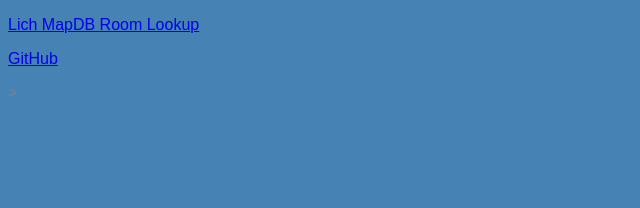
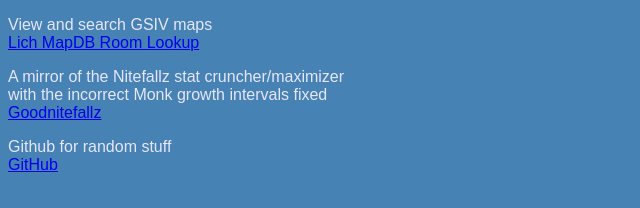
Before and after one commit to FarFigNewGut/FarFigNewGut.github.io, a plain HTML site: page index.html in a window 1280 px wide. Shown: the whole page, without its empty margins (0-640 px from the left). Drawn offline with Linux system fonts and the light colour scheme.

Commit message:
Update index.html

```diff
--- a/index.html
+++ b/index.html
@@ -4,11 +4,15 @@
         <title>FFNG</title>
 
         <style>
-            body {background-color:steelblue;color:gray;font-family: Arial, Helvetica, sans-serif}
+            body {background-color:steelblue;color:lavender;font-family: Arial, Helvetica, sans-serif}
         </style>
     </head>
     <body>
-        <p><a href="https://lich-mapdb-room.ffng.xyz/">Lich MapDB Room Lookup</a></p>
-        <p><a href="https://github.com/FarFigNewGut">GitHub</a></p>
+        <p>View and search GSIV maps<br>
+        <a href="https://lich-mapdb-room.ffng.xyz/">Lich MapDB Room Lookup</a></p>
+        <p>A mirror of the Nitefallz stat cruncher/maximizer<br>
+        with the incorrect Monk growth intervals fixed<br>
+        <a href="https://goodnitefallz.ffng.xyz">Goodnitefallz</a></a></p>
+        <p>Github for random stuff<br><a href="https://github.com/FarFigNewGut">GitHub</a></p>
     </body>
-</html>>
+</html>
```
